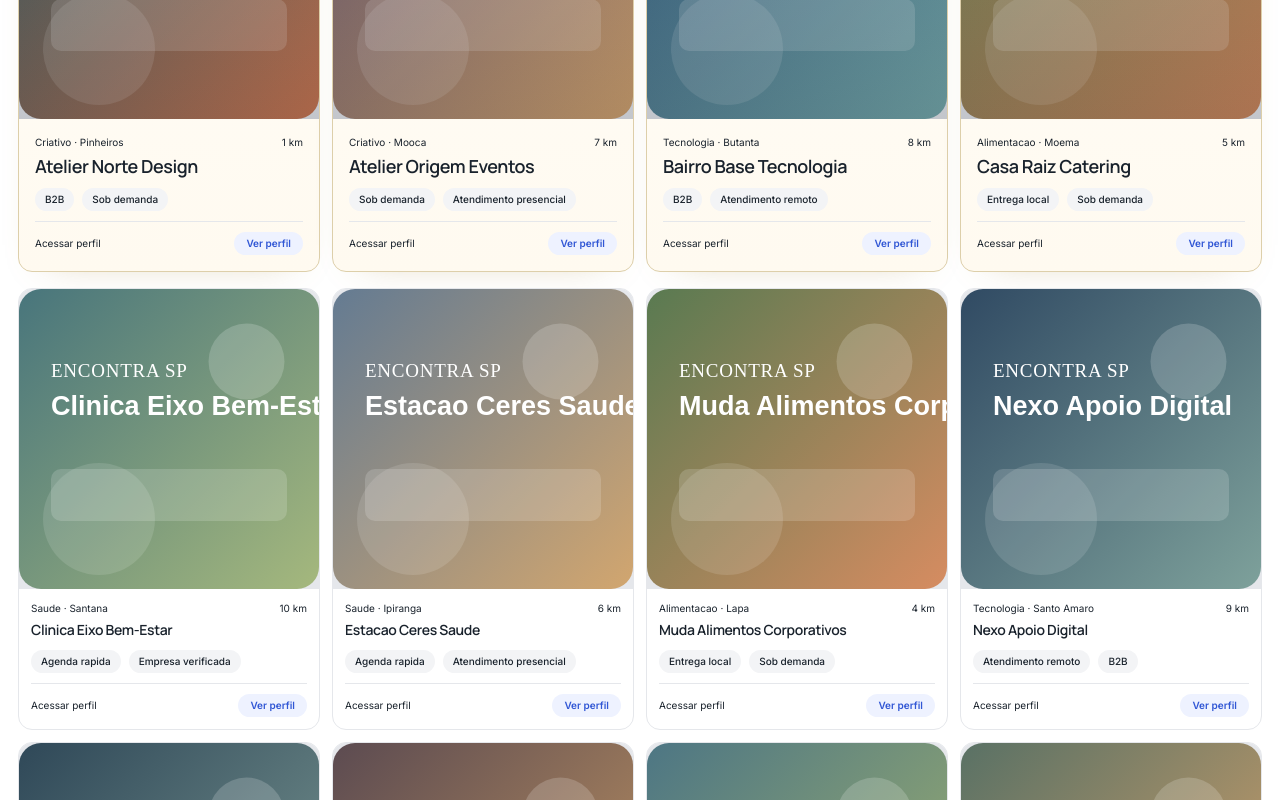
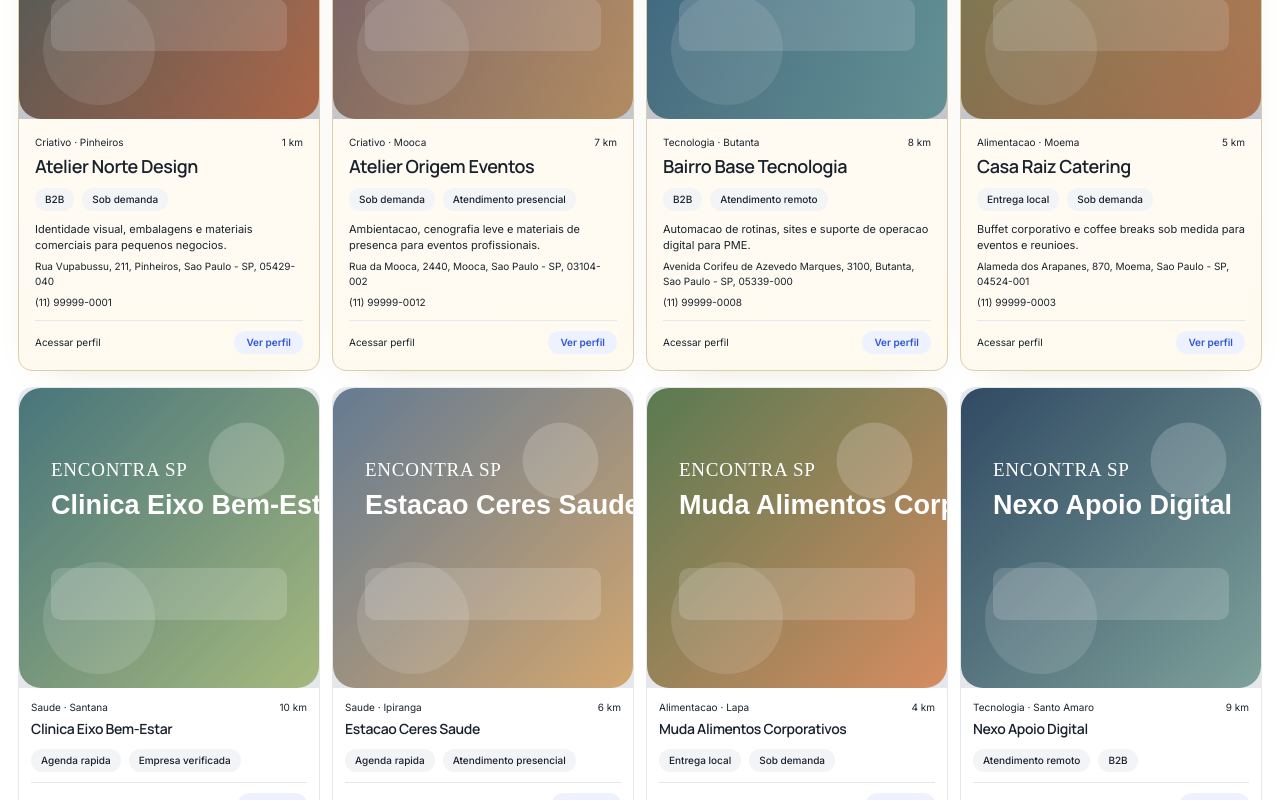
Before and after one commit to heitorandrade/encontraSP, a Next.js app: page /explorar in a window 1280 px wide. Shown: the part 710-1510 px from the top of the page. Built offline with nearby package versions, Linux system fonts and the light colour scheme.

Commit message:
Fill featured card white area with text on hover and add link to Encontra SP header

```diff
--- a/src/components/EntrepreneurCard.tsx
+++ b/src/components/EntrepreneurCard.tsx
@@ -65,6 +65,14 @@
                 <Tag key={tag} label={tag} />
               ))}
             </div>
+
+            {isFeatured ? (
+              <div className="hidden space-y-1.5 xl:block">
+                <p className="text-[11px] leading-4 text-ink/56">{entrepreneur.shortDescription}</p>
+                <p className="text-[10px] text-ink/38">{entrepreneur.address}</p>
+                <p className="text-[10px] text-ink/38">{entrepreneur.phone}</p>
+              </div>
+            ) : null}
           </div>
 
           <div className="flex items-center justify-between gap-3 border-t border-[#e5e7eb] pt-2.5">
--- a/src/components/ExploreCatalog.tsx
+++ b/src/components/ExploreCatalog.tsx
@@ -1,5 +1,6 @@
 "use client";
 
+import Link from "next/link";
 import { useState } from "react";
 
 import { EntrepreneurCard } from "@/components/EntrepreneurCard";
@@ -108,7 +109,7 @@
       <section className="bg-[#7f858d]">
         <div className="mx-auto flex max-w-[1440px] items-start justify-between px-3 py-2.5 sm:px-4 lg:px-[18px]">
           <div className="space-y-0.5">
-            <p className="text-[17px] font-semibold uppercase tracking-[0.08em] text-white sm:text-[18px]">Encontra SP</p>
+            <Link href="/explorar" className="text-[17px] font-semibold uppercase tracking-[0.08em] text-white sm:text-[18px]">Encontra SP</Link>
             <p className="text-[10px] text-[#eef2f7]">catalogo profissional de negocios locais</p>
           </div>
           <div className="hidden items-center gap-4 pt-1 text-[10px] text-white/90 md:flex">
```
